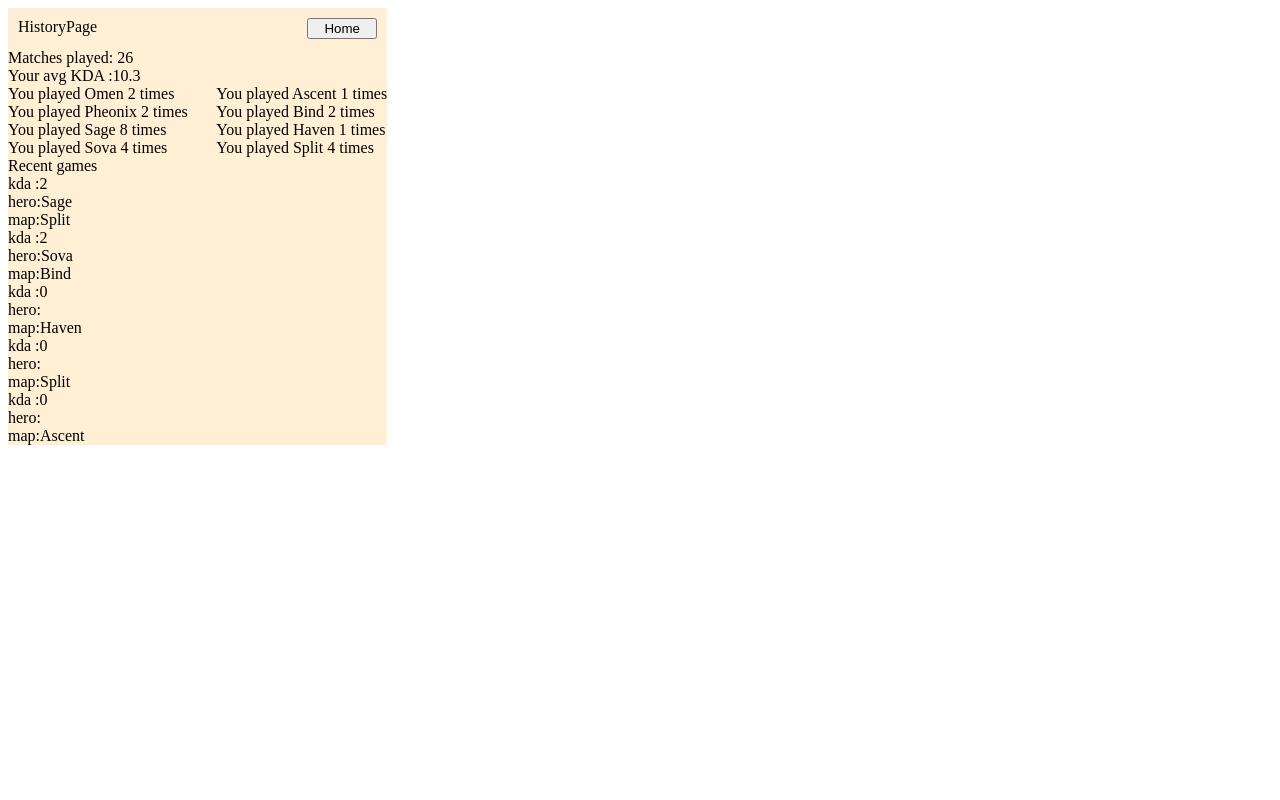
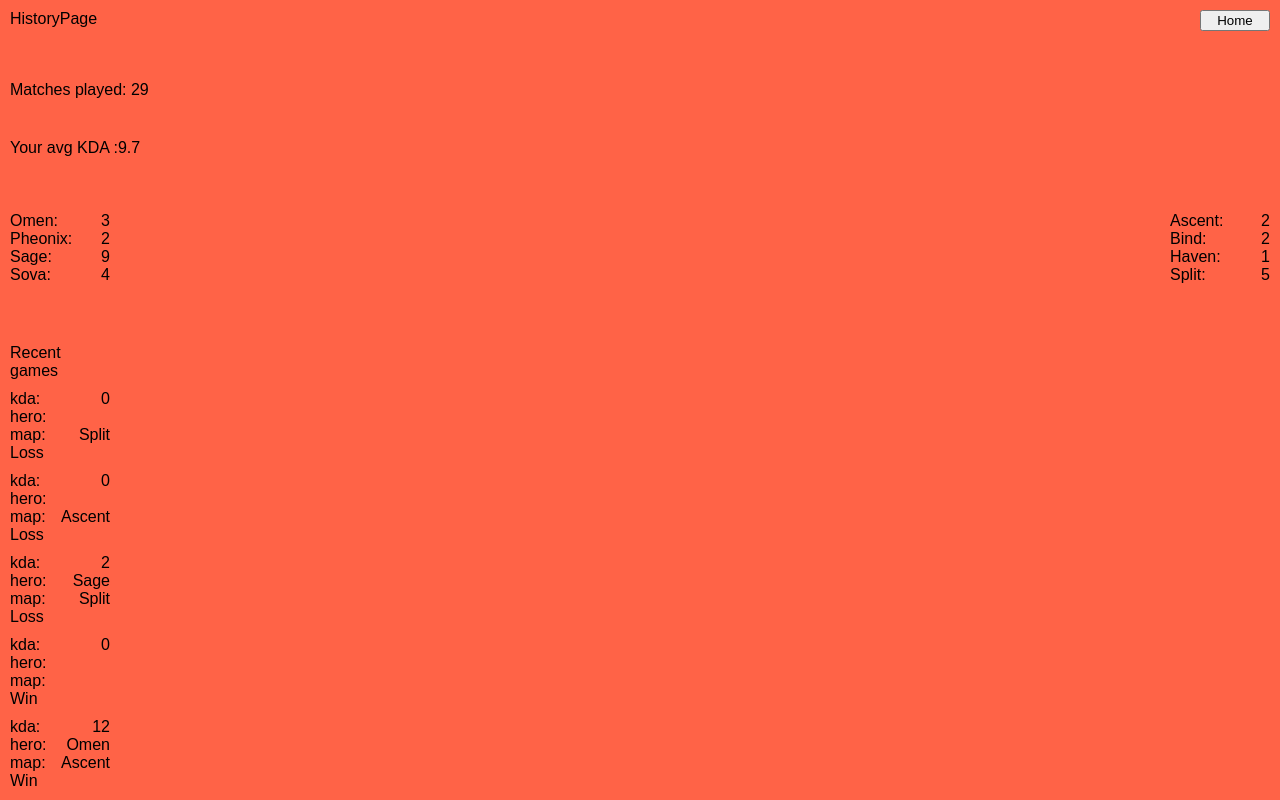
Before and after one commit to maxilukowski/valorant-app, a React (Create React App) app: page / in a window 1280 px wide. Both pictures are taken after a click on the button "History". Built offline with nearby package versions, Linux system fonts and the light colour scheme; data requests are answered from the project's data file.

Commit message:
Add styling and formatting

```diff
--- a/db.json
+++ b/db.json
@@ -181,6 +181,27 @@
       "heroPicked": "",
       "mapPlayed": "Ascent",
       "winOrLoss": ""
+    },
+    {
+      "id": 1600082055905,
+      "kda": 2,
+      "heroPicked": "Sage",
+      "mapPlayed": "Split",
+      "winOrLoss": "Loss"
+    },
+    {
+      "id": 1600173993278,
+      "kda": 0,
+      "heroPicked": "",
+      "mapPlayed": "",
+      "winOrLoss": "Win"
+    },
+    {
+      "id": 1600174042905,
+      "kda": 12,
+      "heroPicked": "Omen",
+      "mapPlayed": "Ascent",
+      "winOrLoss": "Win"
     }
   ]
 }
--- /dev/null
+++ b/src/GlobalStyles.js
@@ -0,0 +1,19 @@
+import { createGlobalStyle } from 'styled-components'
+
+export default createGlobalStyle`
+:root {
+    --primary: #3d405b;
+    --secondary: #81b29a;
+    --sand: #f4f1de;
+    }
+
+    * {
+        box-sizing: border-box;
+    }
+
+    body {
+        height: 100%;
+        margin: 0;
+        font-family:sans-serif;
+    }
+`
--- /dev/null
+++ b/src/components/HistoryPage/DisplayHeroAndMapPlayed.js
@@ -0,0 +1,24 @@
+import React from 'react'
+import DisplayMapPlayedAmount from './DisplayMapPlayedAmount'
+import DisplayHeroPlayedAmount from './DisplayHeroPlayedAmount'
+import styled from 'styled-components'
+
+export default ({ playedHeroAmount, playedMapAmount }) => {
+  return (
+    <SplitDisplay>
+      <div>
+        <DisplayHeroPlayedAmount playedHeroAmount={playedHeroAmount} />
+      </div>
+      <div>
+        <DisplayMapPlayedAmount playedMapAmount={playedMapAmount} />
+      </div>
+    </SplitDisplay>
+  )
+}
+
+const SplitDisplay = styled.div`
+  display: flex;
+  flex-direction: row;
+  justify-content: space-between;
+  margin-top: 15px;
+`
--- a/src/components/HistoryPage/DisplayHeroPlayedAmount.js
+++ b/src/components/HistoryPage/DisplayHeroPlayedAmount.js
@@ -1,4 +1,5 @@
 import React from 'react'
+import styled from 'styled-components'
 
 export default ({ playedHeroAmount }) => {
   const orderedHeroList = {}
@@ -6,14 +7,24 @@ export default ({ playedHeroAmount }) => {
     .sort()
     .forEach((key) => (orderedHeroList[key] = playedHeroAmount[key]))
   return (
-    <>
+    <Container>
       {Object.entries(orderedHeroList).map(([hero, amount]) => {
         return (
-          <div key={hero}>
-            You played {hero} {amount} times
-          </div>
+          <Spacer key={hero}>
+            <span>{hero}:</span> {amount}
+          </Spacer>
         )
       })}
-    </>
+    </Container>
   )
 }
+
+const Container = styled.div`
+  display: flex;
+  flex-direction: column;
+  width: 100px;
+`
+const Spacer = styled.div`
+  display: flex;
+  justify-content: space-between;
+`
--- a/src/components/HistoryPage/DisplayMapPlayedAmount.js
+++ b/src/components/HistoryPage/DisplayMapPlayedAmount.js
@@ -1,15 +1,32 @@
 import React from 'react'
+import styled from 'styled-components'
 
 export default ({ playedMapAmount }) => {
   const orderedMapList = {}
   Object.keys(playedMapAmount)
     .sort()
     .forEach((key) => (orderedMapList[key] = playedMapAmount[key]))
-  return Object.entries(orderedMapList).map(([map, amount]) => {
-    return (
-      <div key={map}>
-        You played {map} {amount} times
-      </div>
-    )
-  })
+  return (
+    <Container>
+      {Object.entries(orderedMapList).map(([map, amount]) => {
+        return (
+          <Spacer key={map}>
+            <span>{map}:</span> <span>{amount}</span>
+          </Spacer>
+        )
+      })}
+    </Container>
+  )
 }
+
+const Container = styled.div`
+  display: flex;
+  flex-direction: column;
+  width: 100px;
+  margin-right: 10px;
+`
+
+const Spacer = styled.div`
+  display: flex;
+  justify-content: space-between;
+`
--- a/src/components/HistoryPage/HistoryIndex.js
+++ b/src/components/HistoryPage/HistoryIndex.js
@@ -3,9 +3,8 @@ import { ToggleButton } from '../Button'
 import styled from 'styled-components'
 import { useState } from 'react'
 import { useEffect } from 'react'
-import DisplayHeroPlayedAmount from './DisplayHeroPlayedAmount'
+import DisplayHeroAndMapPlayed from './DisplayHeroAndMapPlayed'
 import LastFiveGames from './LastFiveGames'
-import DisplayMapPlayedAmount from './DisplayMapPlayedAmount'
 
 export default ({ gameStats, togglePage }) => {
   const [playedHeroAmount, setPlayedHeroAmount] = useState({})
@@ -18,22 +17,15 @@ export default ({ gameStats, togglePage }) => {
   return (
     <Container>
       <StyledDiv>
-        <span style={{ margin: '10px 10px' }}>HistoryPage</span>
+        <span style={{ marginTop: '10px ' }}>HistoryPage</span>
         <ToggleButton togglePage={togglePage} text='Home' />
       </StyledDiv>
       <div> Matches played: {gameStats.length}</div>
       <div>Your avg KDA :{getAvgKda(gameStats)} </div>
-      {/* alphabetisch pls */}
-      {
-        <SplitDisplay>
-          <div>
-            <DisplayHeroPlayedAmount playedHeroAmount={playedHeroAmount} />
-          </div>
-          <div>
-            <DisplayMapPlayedAmount playedMapAmount={playedMapAmount} />
-          </div>
-        </SplitDisplay>
-      }
+      <DisplayHeroAndMapPlayed
+        playedHeroAmount={playedHeroAmount}
+        playedMapAmount={playedMapAmount}
+      />
       <LastFiveGames gameStats={gameStats} />
     </Container>
   )
@@ -82,20 +74,16 @@ export default ({ gameStats, togglePage }) => {
 }
 
 const Container = styled.div`
-  width: 30%;
   display: flex;
   flex-direction: column;
-  background: papayawhip;
+  background: tomato;
   justify-content: space-between;
+  min-height: 100vh;
+  height: 100%;
+  padding-left: 10px;
 `
 
 const StyledDiv = styled.div`
   display: flex;
   justify-content: space-between;
 `
-
-const SplitDisplay = styled.div`
-  display: flex;
-  flex-direction: row;
-  justify-content: space-between;
-`
--- a/src/components/HistoryPage/LastFiveGames.js
+++ b/src/components/HistoryPage/LastFiveGames.js
@@ -1,20 +1,40 @@
 import React from 'react'
+import styled from 'styled-components'
 
 export default ({ gameStats }) => {
   const lastFiveGames = gameStats.slice(-5)
 
   return (
-    <>
-      <div>Recent games</div>
+    <Container>
+      <Headline>Recent games</Headline>
       {lastFiveGames.map((game) => {
         return (
-          <div key={game.id}>
-            <div>kda :{game.kda}</div>
-            <div>hero:{game.heroPicked}</div>
-            <div>map:{game.mapPlayed}</div>
-          </div>
+          <Headline key={game.id}>
+            <Spacer>
+              <span>kda:</span> {game.kda}
+            </Spacer>
+            <Spacer>
+              <span>hero:</span> {game.heroPicked}
+            </Spacer>
+            <Spacer>
+              <span>map:</span> {game.mapPlayed}
+            </Spacer>
+            {game.winOrLoss === 'Win' ? <div>Win</div> : <div>Loss</div>}
+          </Headline>
         )
       })}
-    </>
+    </Container>
   )
 }
+
+const Container = styled.div`
+  margin-top: 10px;
+`
+const Headline = styled.div`
+  margin: 10px 0;
+  width: 100px;
+`
+const Spacer = styled.div`
+  display: flex;
+  justify-content: space-between;
+`
--- a/src/components/KDAForm/KdaForm.js
+++ b/src/components/KDAForm/KdaForm.js
@@ -53,11 +53,10 @@ export default ({ onSubmit, togglePage }) => {
 }
 
 const Container = styled.div`
-  width: 30%;
   display: flex;
   flex-direction: column;
   background: hotpink;
-  justify-content: space-between;
+  height: 100vh;
 `
 
 const StyledForm = styled.form`
--- a/src/index.js
+++ b/src/index.js
@@ -3,9 +3,11 @@ import ReactDOM from 'react-dom'
 
 import App from './App'
 import * as serviceWorker from './serviceWorker'
+import GlobalStyles from './GlobalStyles'
 
 ReactDOM.render(
   <React.StrictMode>
+    <GlobalStyles />
     <App />
   </React.StrictMode>,
   document.getElementById('root')
```
